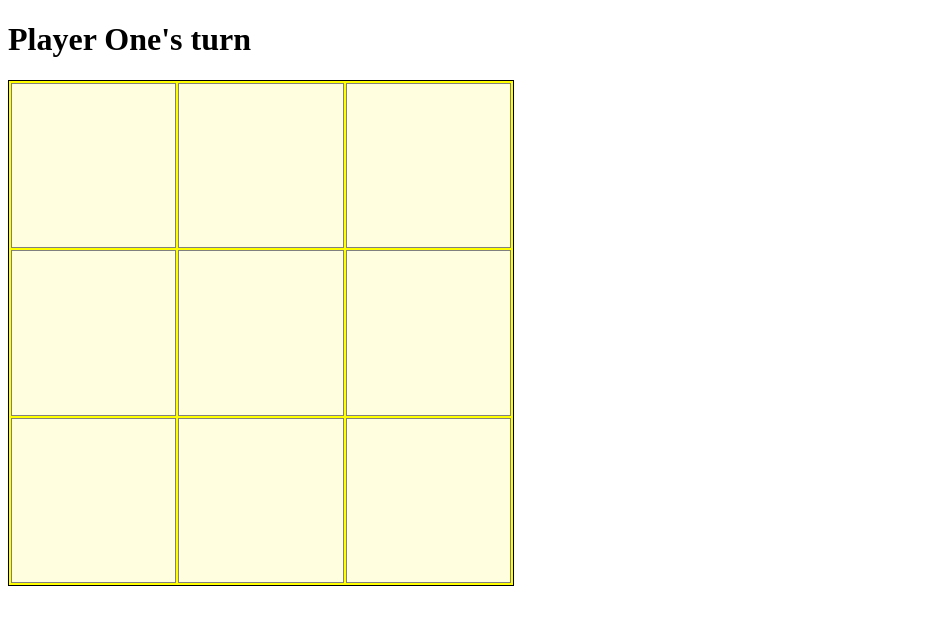
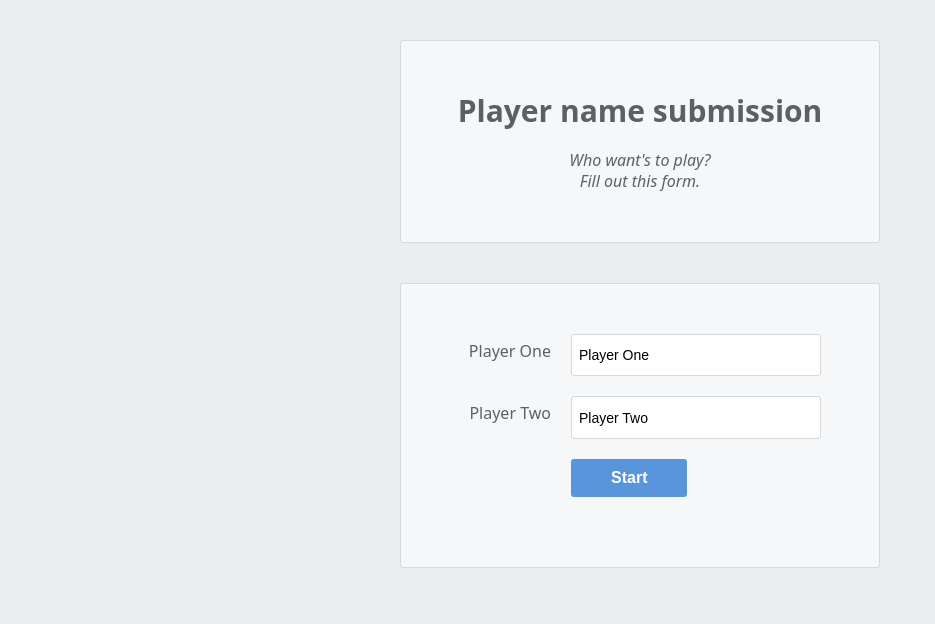
Before and after one commit to LorenzoS-93/tic-tac-toe, a plain HTML site: page index.html in a window 1280 px wide. Shown: the whole page, without its empty margins (0-935 px from the left). Drawn offline with Linux system fonts and the light colour scheme.

Commit message:
added game start form

```diff
--- a/index.html
+++ b/index.html
@@ -4,14 +4,29 @@
     <meta charset="UTF-8">
     <meta name="viewport" content="width=device-width, initial-scale=1.0">
     <link rel="stylesheet" href="styles.css">
+    <script src="script.js" defer></script>
     <title>Tic Tac Toe</title>
 </head>
 <body>
     <div class="container">
-        <h1 class="turn"></h1>
-        <div class="board"></div>
-        <h1 class="result"></h1>
+        <div class="player-header-form">
+            <h1>Player name submission</h1>
+            <p><em>Who want's to play?</em></p>
+            <p><em>Fill out this form.</em></p>
+        </div>
+        <form action="" class="player-form">
+            <div class="form-row">
+                <label for="player-one">Player One</label>
+                <input type="text" id="player-one" name="player-one" value="Player One" placeholder="Player One" required>
+            </div>
+            <div class="form-row">
+                <label for="player-two">Player Two</label>
+                <input type="text" id="player-two" name="player-two" value="Player Two" placeholder="Player Two" required>
+            </div>
+            <div class="form-row">
+                <button class="start-game">Start</button>
+            </div>
+        </form>
     </div>
-    <script src="script.js"></script>
 </body>
 </html>
--- a/script.js
+++ b/script.js
@@ -111,7 +111,10 @@ function gameManager(playerOneName = "Player One", playerTwoName = "Player Two")
                 i++;
             }
         }
-        if(i === 3) return activePlayer.name;
+        if(i === 3) {
+            result = activePlayer.name;
+            return;
+        }
         /* Check for tris on the column where the token is inserted */
         i = 0;
         for (const row of board.getBoard()) {
@@ -119,7 +122,10 @@ function gameManager(playerOneName = "Player One", playerTwoName = "Player Two")
                 i++;
             }
         }
-        if(i === 3) return activePlayer.name;
+        if(i === 3) {
+            result = activePlayer.name;
+            return;
+        }
         /* Check the main diagonal only if column and row are there */
         i = 0;
         if(column === row) {
@@ -128,7 +134,10 @@ function gameManager(playerOneName = "Player One", playerTwoName = "Player Two")
                     i++;
                 }
             }
-            if (i === 3) return activePlayer.name;
+            if(i === 3) {
+                result = activePlayer.name;
+                return;
+            }
         }
         /* Check the anti-diagonal */
         i = 0;
@@ -138,10 +147,14 @@ function gameManager(playerOneName = "Player One", playerTwoName = "Player Two")
                     i++;
                 }
             }
-            if (i === 3) return activePlayer.name;
+            if(i === 3) {
+                result = activePlayer.name;
+                return;
+            }
         }
         i = 0;
         /* Check for Draw */
+        /* this is dumb, I just need a way to see if round is round ten then draw */
         for(r = 0; r < 3; r++) {
             for (c = 0; c < 3; c++) {
                 if(board.getBoard()[r][c].getValue() !== "") {
@@ -149,9 +162,7 @@ function gameManager(playerOneName = "Player One", playerTwoName = "Player Two")
                 }
             }
         }
-        if(i === 9) return "draw";
-
-        return "";
+        if(i === 9) result = "draw";
     };
 
     /*
@@ -170,6 +181,7 @@ function gameManager(playerOneName = "Player One", playerTwoName = "Player Two")
     /* Method for getting the active player */
     const getActivePlayer = () => activePlayer;
 
+    /* Method for getting the result od the game */
     const getResult = () => result;
 
     /* Method for printing the state of the board at the beginning of each round */
@@ -188,7 +200,8 @@ function gameManager(playerOneName = "Player One", playerTwoName = "Player Two")
         ** if the move is invalid the turn will not pass to the other player
         */
         if(board.setToken(row, column, getActivePlayer().token) !== false) {
-            result = checkResult(row, column, getActivePlayer());
+            checkResult(row, column, getActivePlayer())
+            if(result !== "") return;
             switchActivePlayer();
         }
 
@@ -207,9 +220,16 @@ function screenManager() {
     /* Initialize the game */
     const game = gameManager();
     /* Select the two div in the html file to append the child */
-    const turnDiv = document.querySelector(".turn");
-    const boardDiv = document.querySelector(".board");
-    const resultDiv = document.querySelector(".result");
+    const container = document.querySelector(".container");
+    const turnDiv = document.createElement("h1");
+    turnDiv.setAttribute("class", "turn");
+    container.appendChild(turnDiv);
+    const boardDiv = document.createElement("div");
+    boardDiv.setAttribute("class", "board");
+    container.appendChild(boardDiv);
+    const resultDiv = document.createElement("h1");
+    resultDiv.setAttribute("class", "result");
+    container.appendChild(resultDiv);
 
     /* This pattern will update the board at the end of each round */
     const screenUpdate = () => {
@@ -238,7 +258,6 @@ function screenManager() {
     };
     /* Add event listener to the board */
     function boardClickHandler(e) {
-        console.log(game.getResult());
         if(game.getResult() === "") {
             const selectedRow = e.target.dataset.row;
             if(!selectedRow) return;
@@ -247,6 +266,12 @@ function screenManager() {
 
             /* Play the turn */
             game.playTurn(selectedRow, selectedColumn);
+        }
+        if(game.getResult() !== "") {
+            while(container.firstChild) {
+                container.removeChild(container.lastChild);
+                container.textContent = "ha funzionato";
+            }
         }
 
         screenUpdate();
@@ -257,4 +282,18 @@ function screenManager() {
     screenUpdate();
 }
 
-screenManager();
+function gameStartManager() {
+    const container = document.querySelector(".container");
+    const startGameBtn = document.querySelector(".start-game");
+    function startGameHandler(event) {
+        event.preventDefault();
+        while(container.firstChild) {
+            container.removeChild(container.lastChild);
+        }
+        screenManager();
+    }
+
+    startGameBtn.addEventListener("click", startGameHandler);
+}
+
+gameStartManager();
--- a/styles.css
+++ b/styles.css
@@ -1,3 +1,97 @@
+* {
+    margin: 0;
+    padding: 0;
+    box-sizing: border-box;
+}
+
+html,
+body {
+    background-color: #EAEDF0;
+    height: 100vh;
+    font-family: system-ui, -apple-system, BlinkMacSystemFont, 'Segoe UI', Roboto, Oxygen, Ubuntu, Cantarell, 'Open Sans', 'Helvetica Neue', sans-serif;
+    display: flex;
+    flex-direction: column;
+    align-items: center;
+    color: #5D6063;
+    font-size: 16px;
+    line-height: 1.3;
+}
+
+.player-header-form {
+    text-align: center;
+    background-color: #F6F7F8;
+    border: 1px solid #D6D9DC;
+    border-radius: 3px;
+
+    margin: 40px 0;
+    padding: 50px;
+}
+
+.player-header-form h1 {
+    font-size: 30px;
+    margin-bottom: 20px;
+}
+
+.player-form {
+    background-color: #F6F7F8;
+    border: 1px solid #D6D9DC;
+    border-radius: 3px;
+
+    padding: 50px;
+    margin: 0 0 40px 0;
+}
+
+.player-header-form,
+.player-form {
+    width: 480px;
+}
+
+.form-row {
+    margin-bottom: 20px;
+    display: flex;
+    justify-content: flex-start;
+}
+
+.form-row input[type='text'] {
+    background-color: #FFFFFF;
+    border: 1px solid #D6D9DC;
+    border-radius: 3px;
+    width: 250px;
+    height: initial;
+    padding: 7px;
+    font-size: 14px;
+}
+
+.form-row label {
+    margin-bottom: 15px;
+    text-align: right;
+    width: 120px;
+    margin-top: 7px;
+    padding-right: 20px;
+}
+
+.form-row button {
+    font-size: 16px;
+    font-weight: bold;
+
+    color: #FFFFFF;
+    background-color: #5995DA;
+
+    border: none;
+    border-radius: 3px;
+
+    padding: 10px 40px;
+    margin-left: 120px;
+    cursor: pointer;
+}
+
+.container {
+    display: flex;
+    flex-direction: column;
+    align-items: center;
+    justify-content: center;
+}
+
 .board {
     display: grid;
     height: 500px;
```
